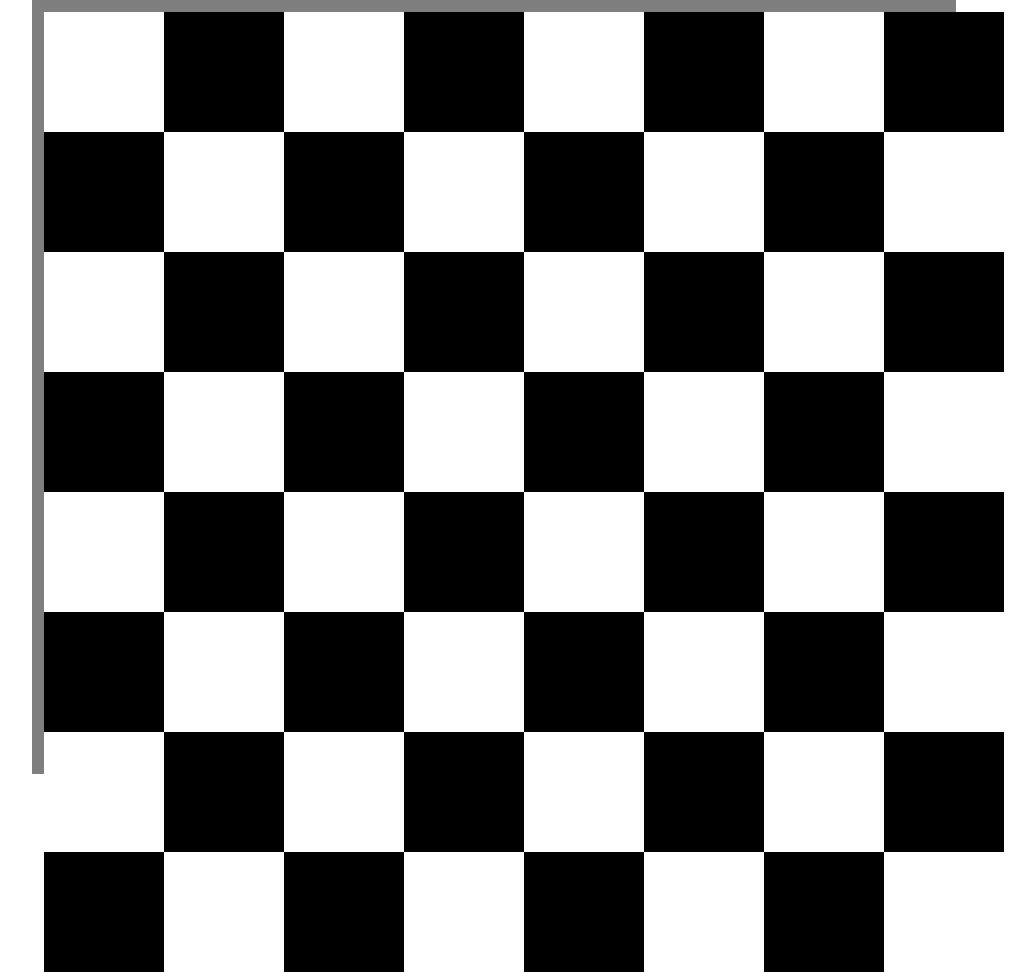
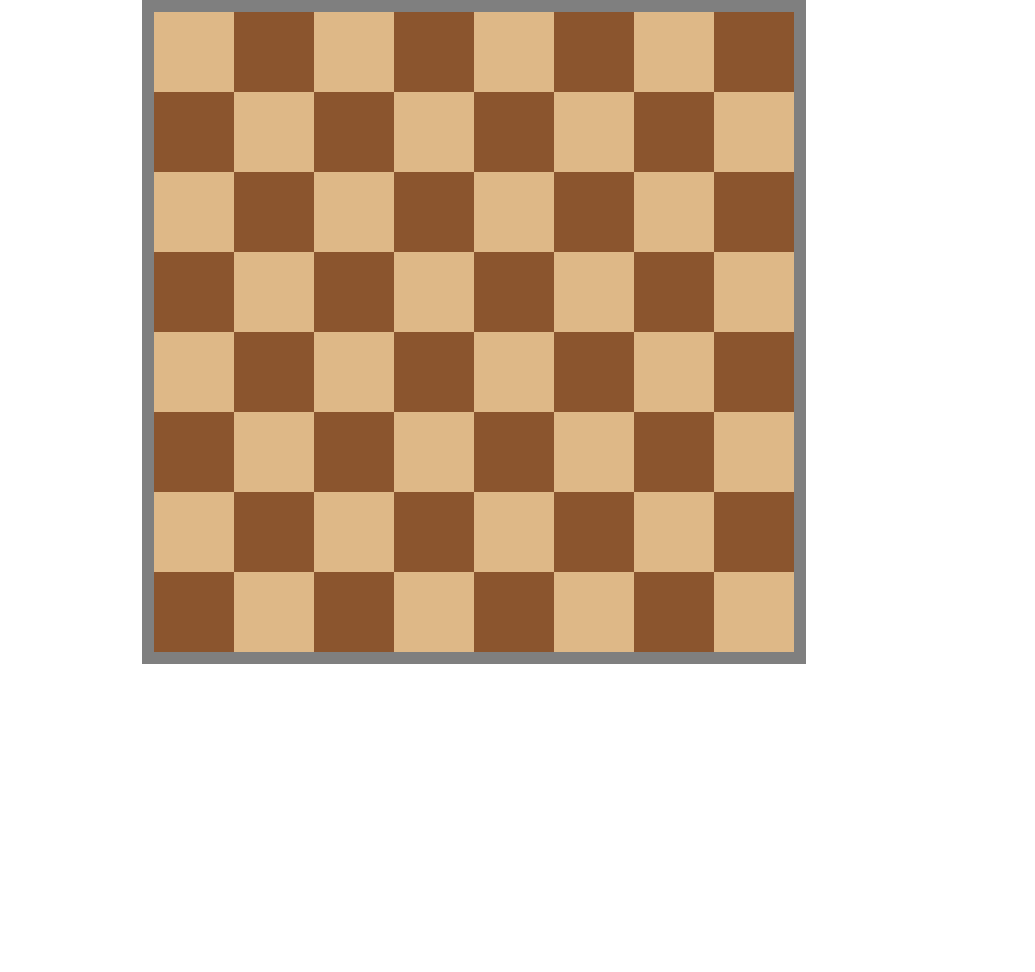
Before and after one commit to NuraddinMammadzada/Practice-Task-2, a plain HTML site: page index.html in a window 1280 px wide. Shown: the whole page, without its empty margins (24-1059 px from the left). After the commit the page ends 800 px from the top, so only its background shows below. Drawn offline with Linux system fonts and the light colour scheme.

Commit message:
board bitdi

```diff
--- a/css/main.css
+++ b/css/main.css
@@ -4,21 +4,25 @@ body {
 }
 
 div.board {
-    width: 900px;
-    height: 750px;
+    width: 640px;
+    height: 640px;
     position: absolute;
-    right: 300px;
+    right: 450px;
     border: 12px solid rgb(127, 127, 127);
     display: flex;
 }
 
 div.whitesquare {
-    background-color: white;
-    width: 120px;
-    height: 120px;
+    background-color: burlywood;
+    width: 80px;
+    height: 80px;
 }
 div.blacksquare {
-    background-color: black;
-    width: 120px;
-    height: 120px;
+    background-color: rgb(139, 85, 46);
+    width: 80px;
+    height: 80px;
 }
+div.ilk>div.blacksquare>img {
+    width: 100%;
+    height: auto;
+}
```
